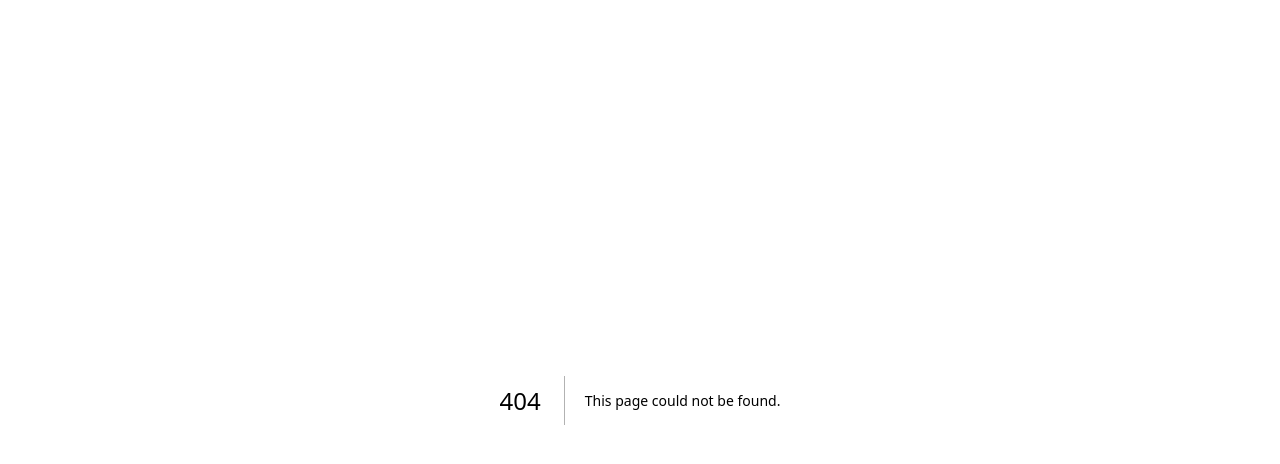
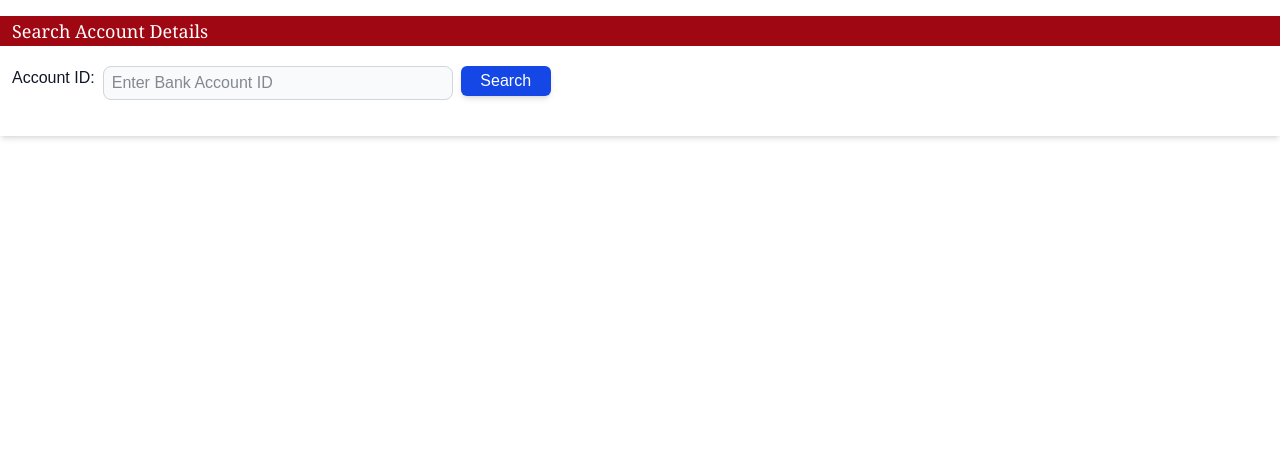
Before and after one commit to AKILADILSHANED/SLIC_Inter_Bank_Transfer_Management_Frontend, a Next.js app: page /AccountManagement/AccountSearch in a window 1280 px wide. Before the commit this address had no page. Shown: the top 464 px of the page. Built offline with nearby package versions, Linux system fonts and the light colour scheme.

Commit message:
Implemented Account Search functionality

```diff
--- a/app/AccountManagement/AccountRegister/page.jsx
+++ b/app/AccountManagement/AccountRegister/page.jsx
@@ -3,7 +3,7 @@ import ErrorMessage from "@/app/Messages/ErrorMessage/page";
 import Spinner from "@/app/Spinner/page";
 import React, { useState } from "react";
 
-export default function RegisterAccount({onCancel}) {
+export default function RegisterAccount({ onCancel }) {
   const [spinner, setSpinner] = useState(false);
   const [errorMessage, setErrorMessage] = useState("");
   const [successMessage, setSuccessMessage] = useState("");
@@ -16,11 +16,10 @@ export default function RegisterAccount({onCancel}) {
   const [textGlCode, setGlCode] = useState("");
   const [textAccountNumber, setAccountNumber] = useState("");
 
-
   //Define handle cancel;
-  const handleCancel = ()=>{
+  const handleCancel = () => {
     setClickCancel(false);
-  }
+  };
 
   //Define handle register function;
   const handleRegister = async (e) => {
@@ -89,7 +88,7 @@ export default function RegisterAccount({onCancel}) {
               Provide Bank Account Details
             </label>
           </div>
-          <div className="shadow h-[290px] flex flex-col">
+          <div className="shadow-md h-[290px] flex flex-col">
             <div className="flex flex-row mt-4">
               <label
                 htmlFor="small"
@@ -169,8 +168,8 @@ export default function RegisterAccount({onCancel}) {
                 id="small"
                 className="block w-[200px] ml-2 p-2 text-sm text-gray-900 border border-gray-300 rounded-lg bg-gray-50 focus:ring-blue-500 focus:border-blue-500 dark:bg-gray-700 dark:border-gray-600 dark:placeholder-gray-400 dark:text-white dark:focus:ring-blue-500 dark:focus:border-blue-500">
                 <option value="">-Select Account Type-</option>
-                <option value="0">Current Account</option>
-                <option value="1">Saving Account</option>
+                <option value="1">Current Account</option>
+                <option value="2">Saving Account</option>
               </select>
             </div>
 
@@ -229,7 +228,7 @@ export default function RegisterAccount({onCancel}) {
               </button>
 
               <button
-              onClick={()=>onCancel()}
+                onClick={() => onCancel()}
                 type="button"
                 className="py-2.5 px-5 me-2 mb-2 text-sm font-medium text-gray-900 focus:outline-none bg-white rounded-full border border-gray-200 hover:bg-gray-100 hover:text-blue-700 focus:z-10 focus:ring-4 focus:ring-gray-100 dark:focus:ring-gray-700 dark:bg-gray-800 dark:text-gray-400 dark:border-gray-600 dark:hover:text-white dark:hover:bg-gray-700">
                 Cancel
--- /dev/null
+++ b/app/AccountManagement/AccountSearch/page.jsx
@@ -0,0 +1,207 @@
+"use client";
+import ErrorMessage from "@/app/Messages/ErrorMessage/page";
+import Spinner from "@/app/Spinner/page";
+import React, { useState } from "react";
+
+export default function SearchAccount({ onCancel }) {
+  //Define state variables;
+  const [errorMessage, setErrorMessage] = useState(false);
+  const [accountId, setAccountId] = useState("");
+  const [accountDetailsWindow, setAccountDetailsWindow] = useState(false);
+  const [responseData, setResponseData] = useState({});
+  const [loader, setLoader] = useState(false);
+
+  //Define handle search function;
+  const handleSearch = async () => {
+    setErrorMessage(false);
+    setAccountDetailsWindow(false);
+    setLoader(false);
+    if (!accountId) {
+      setErrorMessage("Please provide valid Account ID!");
+    } else {
+      try {
+        setLoader(true);
+        const request = await fetch(
+          `http://localhost:8080/api/v1/bank-account/account-search?accountId=${encodeURIComponent(
+            accountId
+          )}`,
+          {
+            method: "GET",
+            credentials: "include",
+          }
+        );
+        if (request.ok) {
+          const response = await request.json();
+          if (response.success == false) {
+            setErrorMessage(response.message);
+          } else {
+            setResponseData(response.responseObject);
+            setAccountDetailsWindow(true);
+          }
+        } else {
+          setErrorMessage(
+            "No response from server. Please contact administrator!"
+          );
+        }
+      } catch (error) {
+        setErrorMessage(
+          "Un-expected error occurred while fetching account data. Please contact administrator!"
+        );
+      } finally {
+        setLoader(false);
+      }
+    }
+  };
+
+  return (
+    <div>
+      <div className="mt-4 shadow-md h-[120px]">
+        <div className="bg-red-800 h-[30px] flex flex-row items-center">
+          <label className="text-white ml-3 text-lg font-serif">
+            Search Account Details
+          </label>
+        </div>
+
+        <div className="flex flex-row mt-5">
+          <label
+            htmlFor="small"
+            className="block mb-2 text-md font-medium text-gray-900 dark:text-white ml-3">
+            Account ID:
+          </label>
+          <input
+            onChange={(e) => setAccountId(e.target.value)}
+            id="small"
+            placeholder="Enter Bank Account ID"
+            required
+            className="outline-none block w-[350px] ml-2 p-1 px-2 text-md text-gray-900 border border-gray-300 rounded-lg bg-gray-50 focus:ring-blue-500 focus:border-blue-500 dark:bg-gray-700 dark:border-gray-600 dark:placeholder-gray-400 dark:text-white dark:focus:ring-blue-500 dark:focus:border-blue-500"></input>
+          <div
+            onClick={handleSearch}
+            className="shadow-md border-none ml-2 h-[30px] w-[90px] items-center justify-center flex bg-blue-700 hover:bg-blue-800 rounded-md text-white">
+            <button className="flex flex-row">
+              {loader && <Spinner size={20} />}
+              Search
+            </button>
+          </div>
+        </div>
+      </div>
+
+      {errorMessage && (
+        <div className="mt-2">
+          <ErrorMessage messageValue={errorMessage} />
+        </div>
+      )}
+      {accountDetailsWindow && (
+        <div className="shadow-md mt-4 h-[150px]">
+          <div className="bg-slate-600 h-[30px] flex flex-row items-center">
+            <label className="text-white text-lg font-serif ml-2">
+              Account Details for provided Account ID
+            </label>
+          </div>
+
+          <div className="relative flex flex-col w-full h-full overflow-scroll text-gray-700 bg-white shadow-md rounded-lg bg-clip-border">
+            <table className="w-full text-left table-auto min-w-max mt-4">
+              <thead>
+                <tr>
+                  <th className="p-4 border-b border-slate-300 bg-slate-50">
+                    <p className="block text-sm font-normal leading-none text-slate-500">
+                      Account ID
+                    </p>
+                  </th>
+                  <th className="p-4 border-b border-slate-300 bg-slate-50">
+                    <p className="block text-sm font-normal leading-none text-slate-500">
+                      Bank
+                    </p>
+                  </th>
+                  <th className="p-4 border-b border-slate-300 bg-slate-50">
+                    <p className="block text-sm font-normal leading-none text-slate-500">
+                      Bank Branch
+                    </p>
+                  </th>
+                  <th className="p-4 border-b border-slate-300 bg-slate-50">
+                    <p className="block text-sm font-normal leading-none text-slate-500">
+                      Account Number
+                    </p>
+                  </th>
+                  <th className="p-4 border-b border-slate-300 bg-slate-50">
+                    <p className="block text-sm font-normal leading-none text-slate-500">
+                      Account Type
+                    </p>
+                  </th>
+                  <th className="p-4 border-b border-slate-300 bg-slate-50">
+                    <p className="block text-sm font-normal leading-none text-slate-500">
+                      Currency
+                    </p>
+                  </th>
+                  <th className="p-4 border-b border-slate-300 bg-slate-50">
+                    <p className="block text-sm font-normal leading-none text-slate-500">
+                      GL Code
+                    </p>
+                  </th>
+                  <th className="p-4 border-b border-slate-300 bg-slate-50">
+                    <p className="block text-sm font-normal leading-none text-slate-500">
+                      Registered Date
+                    </p>
+                  </th>
+                  <th className="p-4 border-b border-slate-300 bg-slate-50">
+                    <p className="block text-sm font-normal leading-none text-slate-500">
+                      Registered By
+                    </p>
+                  </th>
+                </tr>
+              </thead>
+              <tbody>
+                <tr key={responseData.accountId} className="hover:bg-slate-50">
+                  <td className="p-4 border-b border-slate-200">
+                    <p className="block text-sm text-slate-800">
+                      {responseData.accountId}
+                    </p>
+                  </td>
+                  <td className="p-4 border-b border-slate-200">
+                    <p className="block text-sm text-slate-800">
+                      {responseData.bankName}
+                    </p>
+                  </td>
+                  <td className="p-4 border-b border-slate-200">
+                    <p className="block text-sm text-slate-800">
+                      {responseData.bankBranch}
+                    </p>
+                  </td>
+                  <td className="p-4 border-b border-slate-200">
+                    <p className="block text-sm text-slate-800">
+                      {responseData.accountNumber}
+                    </p>
+                  </td>
+                  <td className="p-4 border-b border-slate-200">
+                    <p className="block text-sm text-slate-800">
+                      {responseData.accountType}
+                    </p>
+                  </td>
+                  <td className="p-4 border-b border-slate-200">
+                    <p className="block text-sm text-slate-800">
+                      {responseData.currency}
+                    </p>
+                  </td>
+                  <td className="p-4 border-b border-slate-200">
+                    <p className="block text-sm text-slate-800">
+                      {responseData.glCode}
+                    </p>
+                  </td>
+                  <td className="p-4 border-b border-slate-200">
+                    <p className="block text-sm text-slate-800">
+                      {responseData.registeredDate}
+                    </p>
+                  </td>
+                  <td className="p-4 border-b border-slate-200">
+                    <p className="block text-sm text-slate-800">
+                      {responseData.registeredBy}
+                    </p>
+                  </td>
+                </tr>
+              </tbody>
+            </table>
+          </div>
+        </div>
+      )}
+    </div>
+  );
+}
--- /dev/null
+++ b/app/AccountManagement/AccountUpdate/page.jsx
@@ -0,0 +1,31 @@
+import React from "react";
+
+export default function UpdateAccount({onCancel}) {
+  return (
+    <div>
+      <div className="mt-4 shadow-md h-[120px]">
+        <div className="bg-red-800 h-[30px] flex flex-row items-center">
+          <label className="text-white ml-3 text-lg font-serif">
+            Update Account Details
+          </label>
+        </div>
+
+        <div className="flex flex-row mt-5">
+          <label
+            htmlFor="small"
+            className="block mb-2 text-md font-medium text-gray-900 dark:text-white ml-3">
+            Account ID:
+          </label>
+          <input
+            id="small"
+            placeholder="Enter Bank Account ID"
+            required
+            className="outline-none block w-[350px] ml-2 p-1 px-2 text-md text-gray-900 border border-gray-300 rounded-lg bg-gray-50 focus:ring-blue-500 focus:border-blue-500 dark:bg-gray-700 dark:border-gray-600 dark:placeholder-gray-400 dark:text-white dark:focus:ring-blue-500 dark:focus:border-blue-500"></input>
+          <div className="shadow-md border-none ml-2 h-[30px] w-[70px] items-center justify-center flex bg-blue-700 hover:bg-blue-800 rounded-md text-white">
+            <button>Search</button>
+          </div>
+        </div>
+      </div>
+    </div>
+  );
+}
--- a/app/AccountManagement/page.jsx
+++ b/app/AccountManagement/page.jsx
@@ -1,6 +1,8 @@
 "use client";
 import React, { useState } from "react";
 import RegisterAccount from "./AccountRegister/page";
+import SearchAccount from "./AccountSearch/page";
+import UpdateAccount from "./AccountUpdate/page";
 
 export default function AccountManagement() {
   //Define states;
@@ -12,9 +14,9 @@ export default function AccountManagement() {
   //const [handleCancelAccountRegister, setHandleCancelAccountRegister] = useState(false);
 
   //Define cancel functionality;
-  const handleCancel = (setterCancel)=>{
+  const handleCancel = (setterCancel) => {
     setterCancel(false);
-  }
+  };
 
   //Define an array for setter functions;
   const arraySetters = [
@@ -65,14 +67,17 @@ export default function AccountManagement() {
             xmlns="http://www.w3.org/2000/svg"
             width="24"
             height="24"
-            fill="currentColor"
+            fill="none"
             viewBox="0 0 24 24">
             <path
-              fillRule="evenodd"
-              d="M9 4a4 4 0 1 0 0 8 4 4 0 0 0 0-8Zm-2 9a4 4 0 0 0-4 4v1a2 2 0 0 0 2 2h8a2 2 0 0 0 2-2v-1a4 4 0 0 0-4-4H7Zm8-1a1 1 0 0 1 1-1h1v-1a1 1 0 1 1 2 0v1h1a1 1 0 1 1 0 2h-1v1a1 1 0 1 1-2 0v-1h-1a1 1 0 0 1-1-1Z"
-              clipRule="evenodd"
+              stroke="currentColor"
+              strokeLinecap="round"
+              strokeLinejoin="round"
+              strokeWidth="2"
+              d="M12 7.757v8.486M7.757 12h8.486M21 12a9 9 0 1 1-18 0 9 9 0 0 1 18 0Z"
             />
           </svg>
+
           <div className="text-sm text-white hover:bg-slate-700 w-[110px] h-[32] flex flex-col items-center justify-center rounded-md">
             <button>Register New</button>
           </div>
@@ -155,7 +160,19 @@ export default function AccountManagement() {
 
       {accountRegister && (
         <div className="mt-4">
-          <RegisterAccount onCancel={()=>handleCancel(setAccountRegister)}/>
+          <RegisterAccount onCancel={() => handleCancel(setAccountRegister)} />
+        </div>
+      )}
+
+      {accountSearch && (
+        <div>
+          <SearchAccount onCancel={() => handleCancel(setAccountSearch)} />
+        </div>
+      )}
+
+      {accountUpdate && (
+        <div>
+          <UpdateAccount onCancel={() => handleCancel(setAccountUpdate)} />
         </div>
       )}
     </div>
```
Lines whose indentation alone changed are shown as unchanged.
